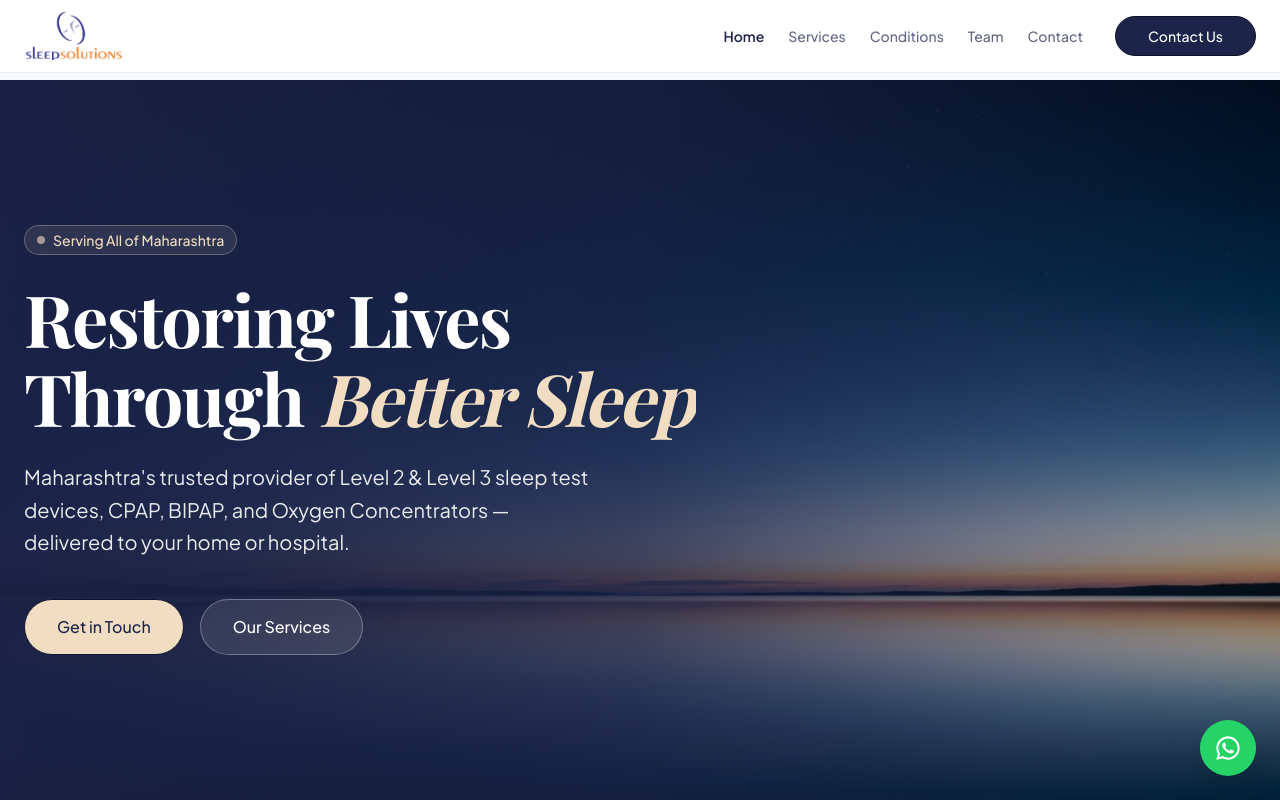
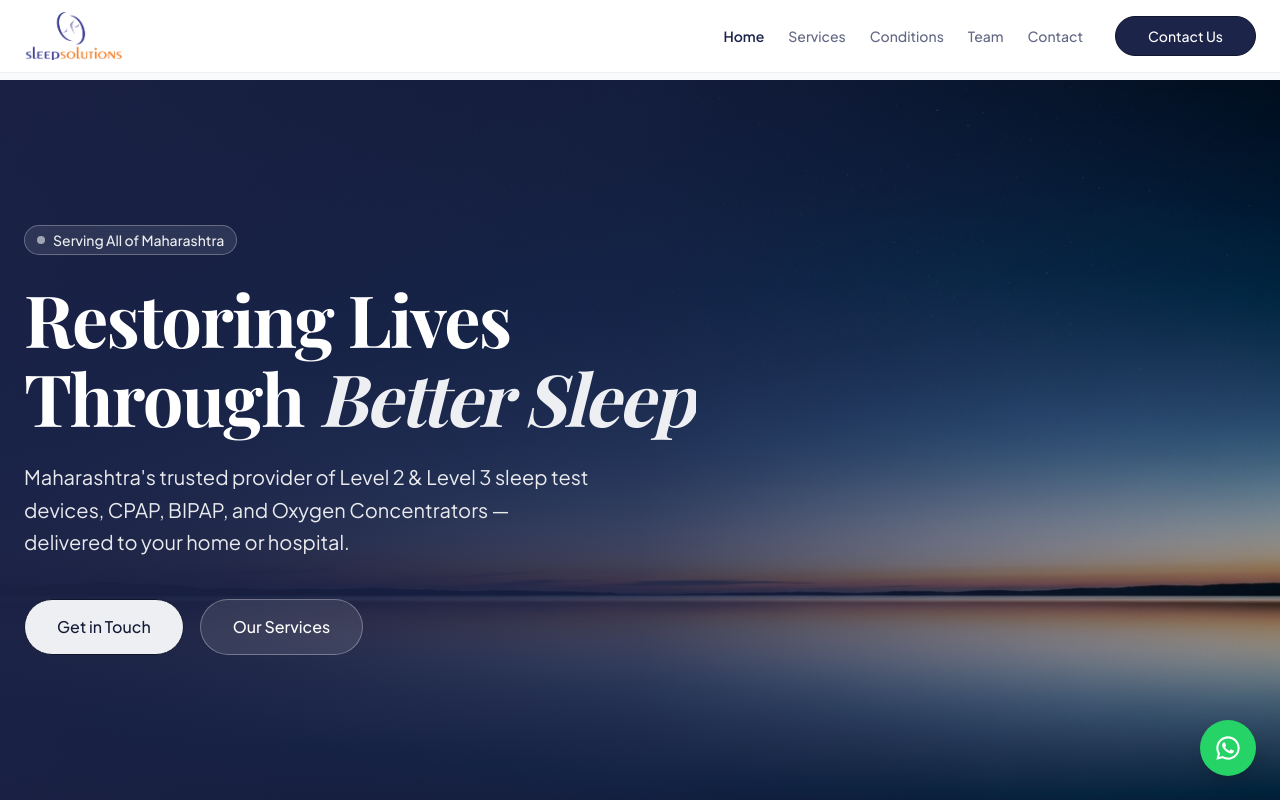
Before and after one commit to iam-rishab07/Sleep-Solutions-Design, a React (Vite) app: page / in a window 1280 px wide. Shown: the top 800 px of the page. Built offline with nearby package versions, Linux system fonts and the light colour scheme; a web font is replaced by a local one.

Commit message:
Revise color palette in index.css for clarity
Updated color palette for improved visibility and consistency.

```diff
--- a/src/index.css
+++ b/src/index.css
@@ -77,7 +77,7 @@
   --elevate-1: rgba(0,0,0, .03);
   --elevate-2: rgba(0,0,0, .08);
 
-  /* Deep serene blue & warm dawn peach palette */
+  /* Deep serene blue & clean healthcare palette */
   --background: 220 20% 98%;
   --foreground: 230 40% 15%;
 
@@ -103,13 +103,15 @@
   --primary: 230 45% 20%;
   --primary-foreground: 0 0% 100%;
 
-  --secondary: 35 60% 85%;
-  --secondary-foreground: 230 45% 20%;
+  /* CHANGED: Swapped peach for a crisp, visible slate-blue tint */
+  --secondary: 220 15% 94%;
+  --secondary-foreground: 230 45% 15%;
 
   --muted: 220 20% 94%;
   --muted-foreground: 230 15% 45%;
 
-  --accent: 35 60% 85%;
+  /* CHANGED: Swapped peach for high-contrast matching color accent */
+  --accent: 220 15% 94%;
   --accent-foreground: 230 45% 20%;
 
   --destructive: 0 70% 50%;
@@ -119,7 +121,7 @@
   --ring: 230 45% 20%;
 
   --chart-1: 230 45% 30%;
-  --chart-2: 35 60% 65%;
+  --chart-2: 220 15% 75%;
   --chart-3: 190 40% 40%;
   --chart-4: 280 30% 50%;
   --chart-5: 340 35% 55%;
@@ -185,14 +187,16 @@
   --primary: 220 20% 95%;
   --primary-foreground: 230 45% 10%;
 
-  --secondary: 35 40% 25%;
-  --secondary-foreground: 35 60% 85%;
+  /* CHANGED: Swapped out dark amber tones for deep dark slate combinations */
+  --secondary: 230 30% 18%;
+  --secondary-foreground: 220 20% 90%;
 
   --muted: 230 35% 20%;
   --muted-foreground: 220 15% 65%;
 
-  --accent: 35 40% 25%;
-  --accent-foreground: 35 60% 85%;
+  /* CHANGED: Kept dark layout alignment consistent */
+  --accent: 230 30% 18%;
+  --accent-foreground: 220 20% 90%;
 
   --destructive: 0 60% 40%;
   --destructive-foreground: 0 0% 100%;
@@ -201,7 +205,7 @@
   --ring: 220 20% 95%;
 
   --chart-1: 220 20% 80%;
-  --chart-2: 35 60% 70%;
+  --chart-2: 230 25% 40%;
   --chart-3: 190 40% 60%;
   --chart-4: 280 30% 70%;
   --chart-5: 340 35% 75%;
```
